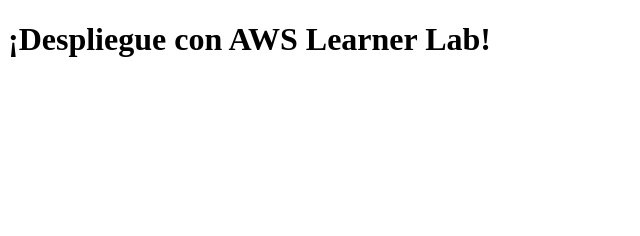
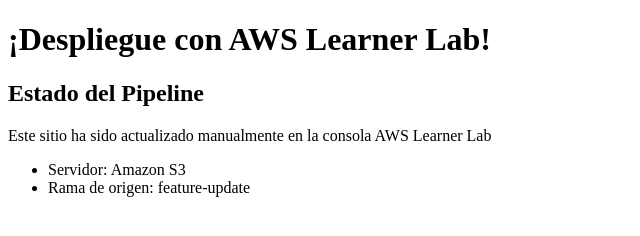
Before and after one commit to Belakenobi/mi-proyecto-devops, a plain HTML site: page src/index.html in a window 1280 px wide. Shown: the whole page, without its empty margins (0-640 px from the left). Drawn offline with Linux system fonts and the light colour scheme.

Commit message:
nueva seccion agregada a nueva rama de desarrollo

```diff
--- a/src/index.html
+++ b/src/index.html
@@ -8,5 +8,13 @@
 </head>
 <body>
     <h1>¡Despliegue con AWS Learner Lab!</h1>
+       <section id="detalles-tecnicos">
+    <h2>Estado del Pipeline</h2>
+    <p>Este sitio ha sido actualizado manualmente en la consola  AWS Learner Lab</p>
+    <ul>
+        <li>Servidor: Amazon S3</li>
+        <li>Rama de origen: feature-update</li>
+    </ul>
+</section>
 </body>
 </html>
```
